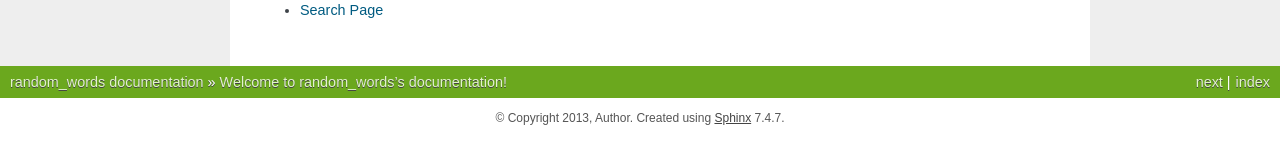
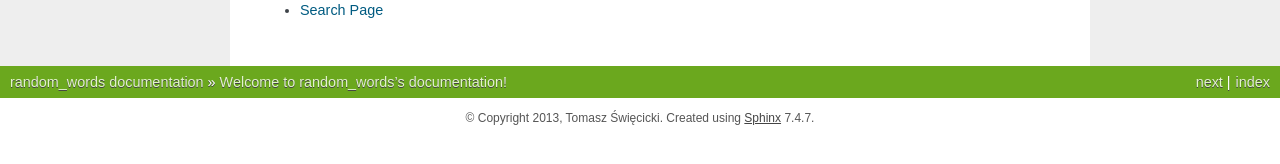
Before and after one commit to tomislater/RandomWords, a Sphinx documentation site: the page built from docs/index.rst, in a window 1280 px wide. Shown: the part 391-555 px from the top of the page. Built offline with Sphinx 7.4.7, drawn with Linux system fonts in a browser that asks for light colours.

Commit message:
Change for docs

```diff
--- a/docs/conf.py
+++ b/docs/conf.py
@@ -41,7 +41,7 @@ master_doc = 'index'
 
 # General information about the project.
 project = u'random_words'
-copyright = u'2013, Author'
+copyright = u'2013, Tomasz Święcicki'
 
 # The version info for the project you're documenting, acts as replacement for
 # |version| and |release|, also used in various other places throughout the
@@ -252,9 +252,9 @@ texinfo_documents = [
 
 # Bibliographic Dublin Core info.
 epub_title = u'random_words'
-epub_author = u'Author'
-epub_publisher = u'Author'
-epub_copyright = u'2013, Author'
+epub_author = u'Tomasz Święcicki'
+epub_publisher = u'Tomasz Święcicki'
+epub_copyright = u'2013, Tomasz Święcicki'
 
 # The language of the text. It defaults to the language option
 # or en if the language is not set.
--- a/docs/index.rst
+++ b/docs/index.rst
@@ -9,7 +9,7 @@ Welcome to random_words's documentation!
 Contents:
 
 .. toctree::
-   :maxdepth: 4
+   :maxdepth: 3
 
    how_to_use
    random_words
```
Also changed, not shown: 16 other files.
